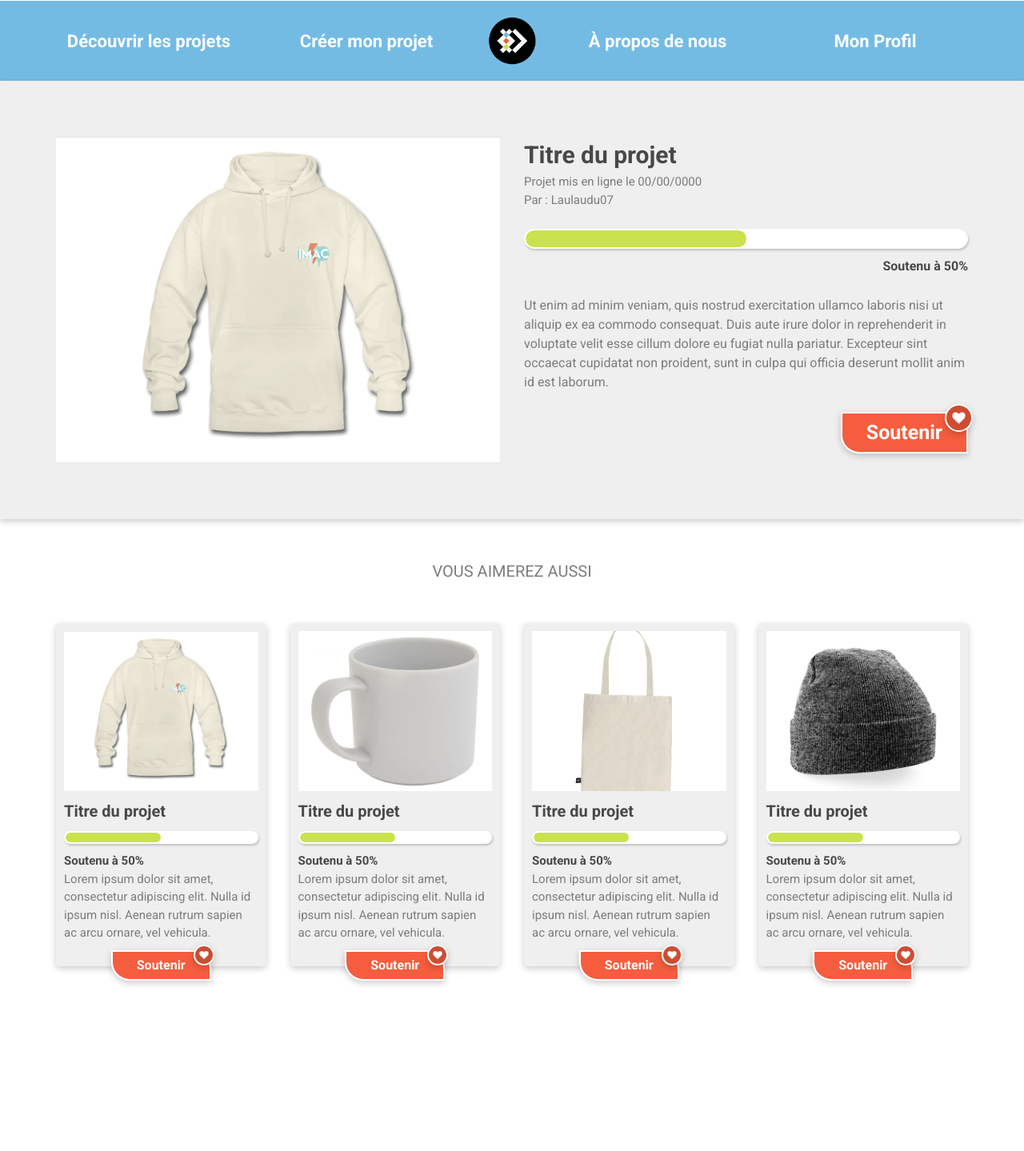
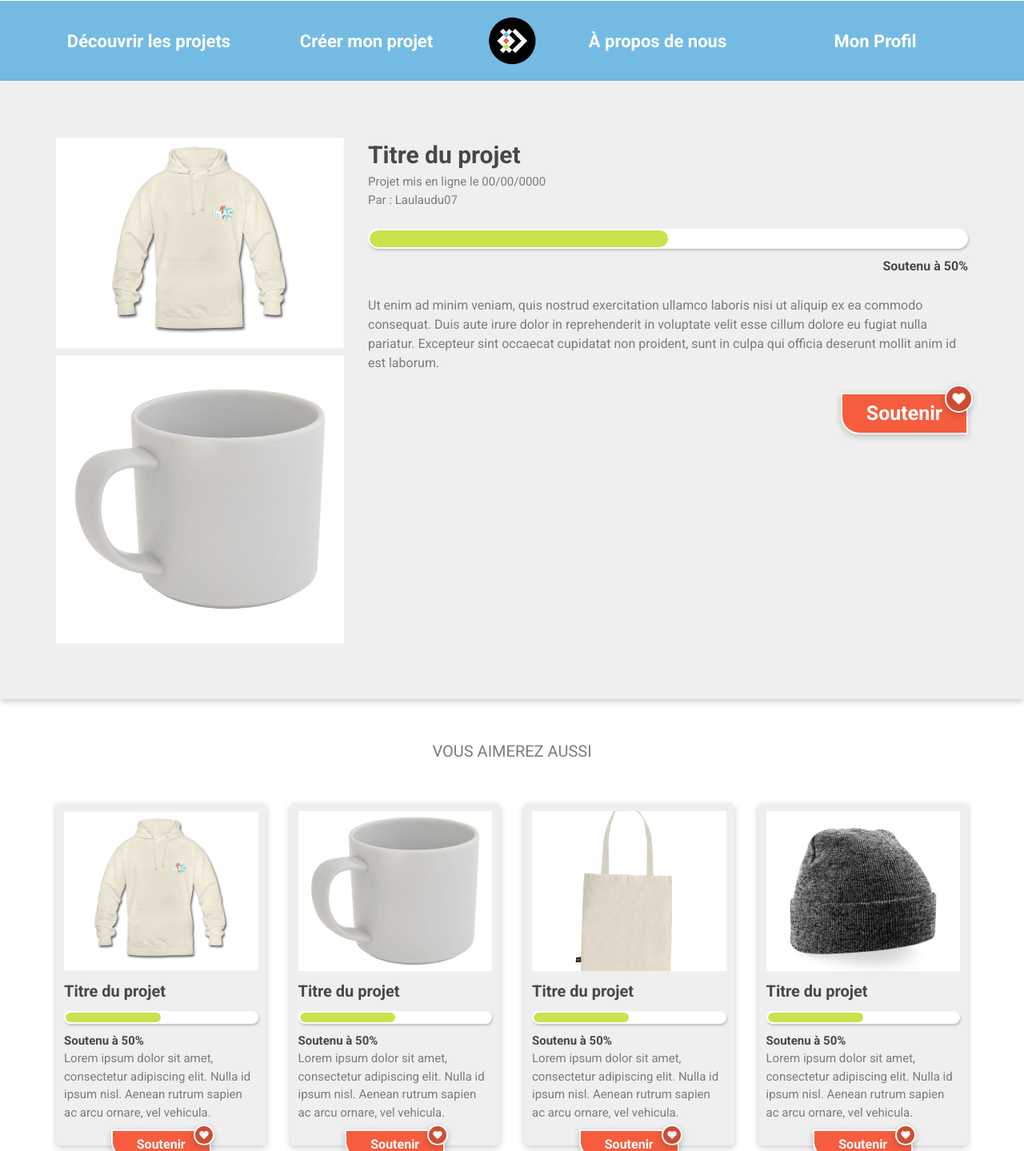
Before and after one commit to Qlexisq/projetWebS2, a PHP site: page /project.php in a window 1280 px wide. Shown: the part 349-1788 px from the top of the page at 80% size. Before the commit the page ends 1581 px from the top, so only its background shows below. Run offline with PHP 8.4, Linux system fonts and the light colour scheme.

Commit message:
two images on project page

```diff
--- a/index.php
+++ b/index.php
@@ -45,7 +45,6 @@
         <!-- the template is in thumbnail.php -->
         <div class="col-md-3">
           <div class=" projectThumbnail">
-            <div class="buttonSticker">x</div>
             <div class="thumbnailImageBox text-center">
               <!-- change image file path dinamically -->
               <img class="thumbnailImage" src="./img/test/test1.jpg"/>
--- a/project.php
+++ b/project.php
@@ -63,12 +63,13 @@
     <div class="projectBg">
       <div class="projectContent">
         <div class="row">
-          <div class="col-12 col-md-6">
+          <div class="col-12 col-md-4">
             <div class="projectImage">
               <img class="w-100" src="./img/test/test1.jpg"/>
+              <img class="w-100 mt-md-2" src="./img/test/test2.jpg"/>
             </div>
           </div>
-          <div class="col-12 col-md-6">
+          <div class="col-12 col-md-8">
             <!-- change title dynamically -->
             <div class="projectTitle">Titre du projet</div>
             <!-- change date dynamically -->
```
